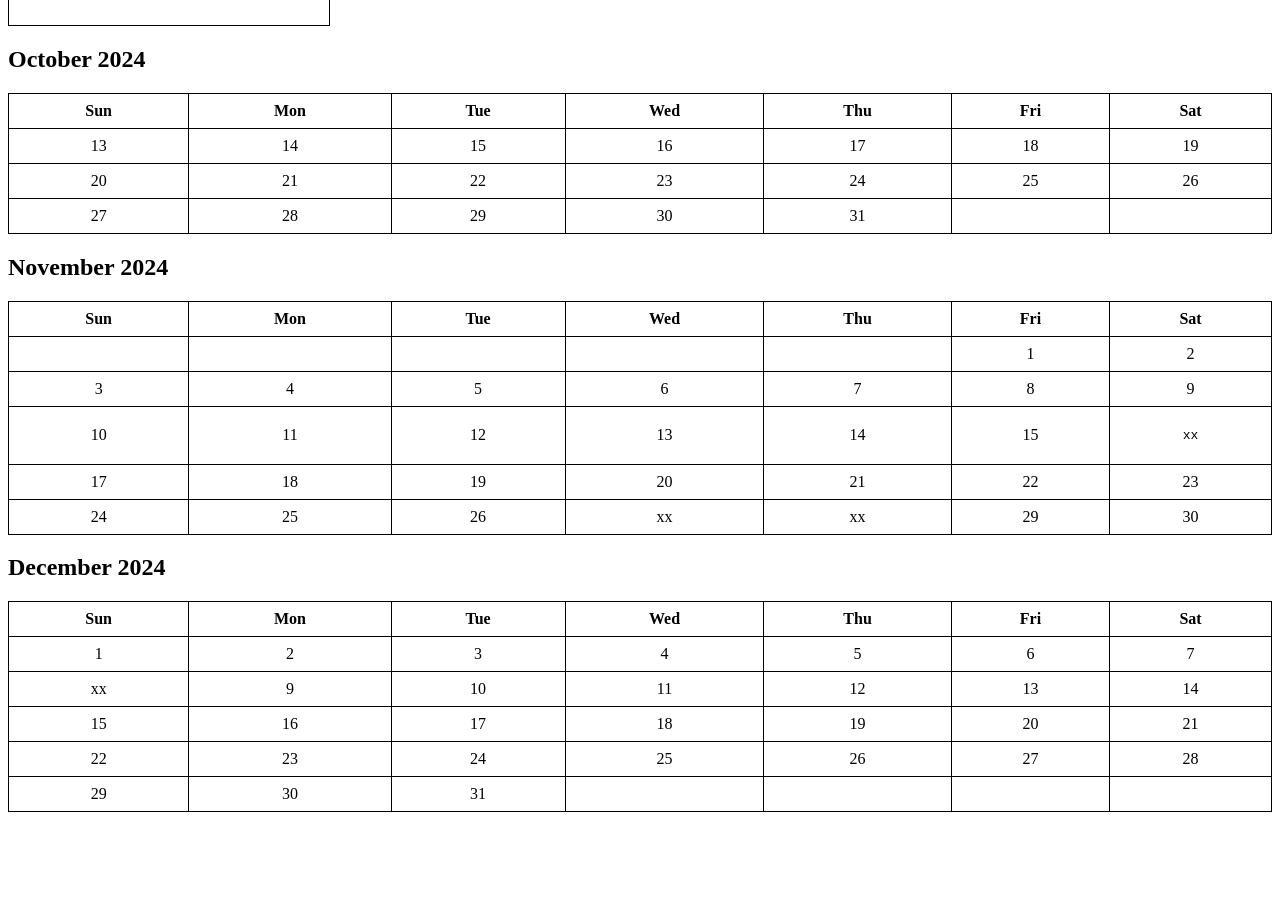
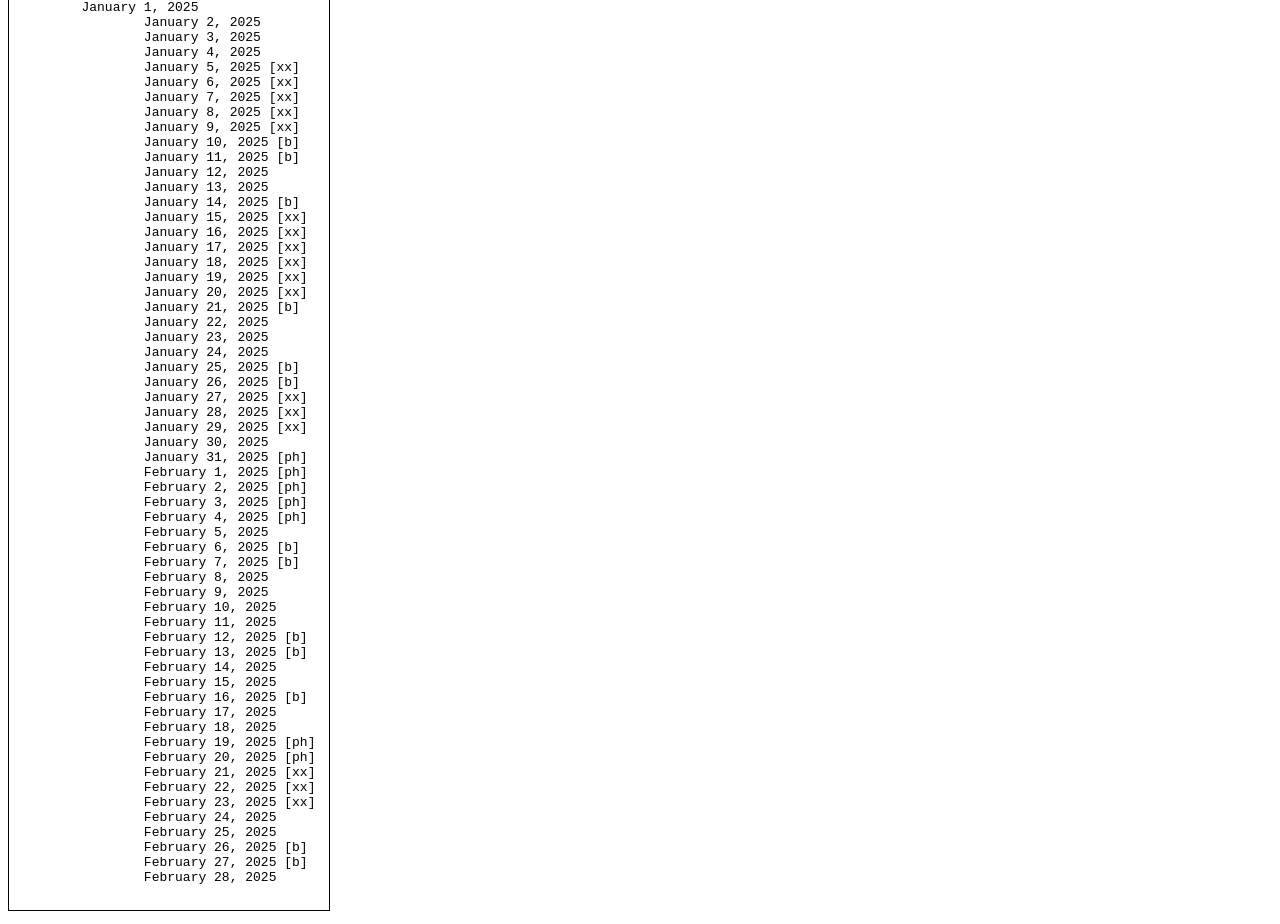
Before and after one commit to bryan7ran/banff-high-speed-rail, a plain HTML site: page index.html in a window 1280 px wide. Shown: the part 1980-2904 px from the top of the page. Before the commit the page ends 2800 px from the top, so only its background shows below. Drawn offline with Linux system fonts and the light colour scheme.

Commit message:
Update index.html

```diff
--- a/index.html
+++ b/index.html
@@ -131,164 +131,64 @@ fh: fully hosted
         December 29, 2024
         December 30, 2024
         December 31, 2024
+        January 1, 2025
+		January 2, 2025
+		January 3, 2025
+		January 4, 2025
+		January 5, 2025 [xx]
+		January 6, 2025 [xx]
+		January 7, 2025 [xx]
+		January 8, 2025 [xx]
+		January 9, 2025 [xx]
+		January 10, 2025 [b]
+		January 11, 2025 [b]
+		January 12, 2025
+		January 13, 2025
+		January 14, 2025 [b]
+		January 15, 2025 [xx]
+		January 16, 2025 [xx]
+		January 17, 2025 [xx]
+		January 18, 2025 [xx]
+		January 19, 2025 [xx]
+		January 20, 2025 [xx]
+		January 21, 2025 [b]
+		January 22, 2025
+		January 23, 2025
+		January 24, 2025
+		January 25, 2025 [b]
+		January 26, 2025 [b]
+		January 27, 2025 [xx]
+		January 28, 2025 [xx]
+		January 29, 2025 [xx]
+		January 30, 2025
+		January 31, 2025 [ph]
+		February 1, 2025 [ph]
+		February 2, 2025 [ph]
+		February 3, 2025 [ph]
+		February 4, 2025 [ph]
+		February 5, 2025
+		February 6, 2025 [b]
+		February 7, 2025 [b]
+		February 8, 2025
+		February 9, 2025
+		February 10, 2025
+		February 11, 2025
+		February 12, 2025 [b]
+		February 13, 2025 [b]
+		February 14, 2025
+		February 15, 2025
+		February 16, 2025 [b]
+		February 17, 2025
+		February 18, 2025
+		February 19, 2025 [ph]
+		February 20, 2025 [ph]
+		February 21, 2025 [xx]
+		February 22, 2025 [xx]
+		February 23, 2025 [xx]
+		February 24, 2025
+		February 25, 2025
+		February 26, 2025 [b]
+		February 27, 2025 [b]
+		February 28, 2025
         </pre>
     </pre>
-
-    <!-- Calendar tables -->
-    <h2>October 2024</h2>
-    <table>
-        <tr>
-            <th>Sun</th>
-            <th>Mon</th>
-            <th>Tue</th>
-            <th>Wed</th>
-            <th>Thu</th>
-            <th>Fri</th>
-            <th>Sat</th>
-        </tr>
-        <tr>
-            <td>13</td>
-            <td>14</td>
-            <td>15</td>
-            <td>16</td>
-            <td>17</td>
-            <td>18</td>
-            <td>19</td>
-        </tr>
-        <tr>
-            <td>20</td>
-            <td>21</td>
-            <td>22</td>
-            <td>23</td>
-            <td>24</td>
-            <td>25</td>
-            <td>26</td>
-        </tr>
-        <tr>
-            <td>27</td>
-            <td>28</td>
-            <td>29</td>
-            <td>30</td>
-            <td>31</td>
-            <td></td>
-            <td></td>
-        </tr>
-    </table>
-
-    <h2>November 2024</h2>
-    <table>
-        <tr>
-            <th>Sun</th>
-            <th>Mon</th>
-            <th>Tue</th>
-            <th>Wed</th>
-            <th>Thu</th>
-            <th>Fri</th>
-            <th>Sat</th>
-        </tr>
-        <tr>
-            <td></td>
-            <td></td>
-            <td></td>
-            <td></td>
-            <td></td>
-            <td>1</td>
-            <td>2</td>
-        </tr>
-        <tr>
-            <td>3</td>
-            <td>4</td>
-            <td>5</td>
-            <td>6</td>
-            <td>7</td>
-            <td>8</td>
-            <td>9</td>
-        </tr>
-        <tr>
-            <td>10</td>
-            <td>11</td>
-            <td>12</td>
-            <td>13</td>
-            <td>14</td>
-            <td>15</td>
-            <td><pre>xx</pre></td>
-        </tr>
-        <tr>
-            <td>17</td>
-            <td>18</td>
-            <td>19</td>
-            <td>20</td>
-            <td>21</td>
-            <td>22</td>
-            <td>23</td>
-        </tr>
-        <tr>
-            <td>24</td>
-            <td>25</td>
-            <td>26</td>
-            <td>xx</td>
-            <td>xx</td>
-            <td>29</td>
-            <td>30</td>
-        </tr>
-    </table>
-
-    <h2>December 2024</h2>
-    <table>
-        <tr>
-            <th>Sun</th>
-            <th>Mon</th>
-            <th>Tue</th>
-            <th>Wed</th>
-            <th>Thu</th>
-            <th>Fri</th>
-            <th>Sat</th>
-        </tr>
-        <tr>
-            <td>1</td>
-            <td>2</td>
-            <td>3</td>
-            <td>4</td>
-            <td>5</td>
-            <td>6</td>
-            <td>7</td>
-        </tr>
-        <tr>
-            <td>xx</td>
-            <td>9</td>
-            <td>10</td>
-            <td>11</td>
-            <td>12</td>
-            <td>13</td>
-            <td>14</td>
-        </tr>
-        <tr>
-            <td>15</td>
-            <td>16</td>
-            <td>17</td>
-            <td>18</td>
-            <td>19</td>
-            <td>20</td>
-            <td>21</td>
-        </tr>
-        <tr>
-            <td>22</td>
-            <td>23</td>
-            <td>24</td>
-            <td>25</td>
-            <td>26</td>
-            <td>27</td>
-            <td>28</td>
-        </tr>
-        <tr>
-            <td>29</td>
-            <td>30</td>
-            <td>31</td>
-            <td></td>
-            <td></td>
-            <td></td>
-            <td></td>
-        </tr>
-    </table>
-</body>
-</html>
```
